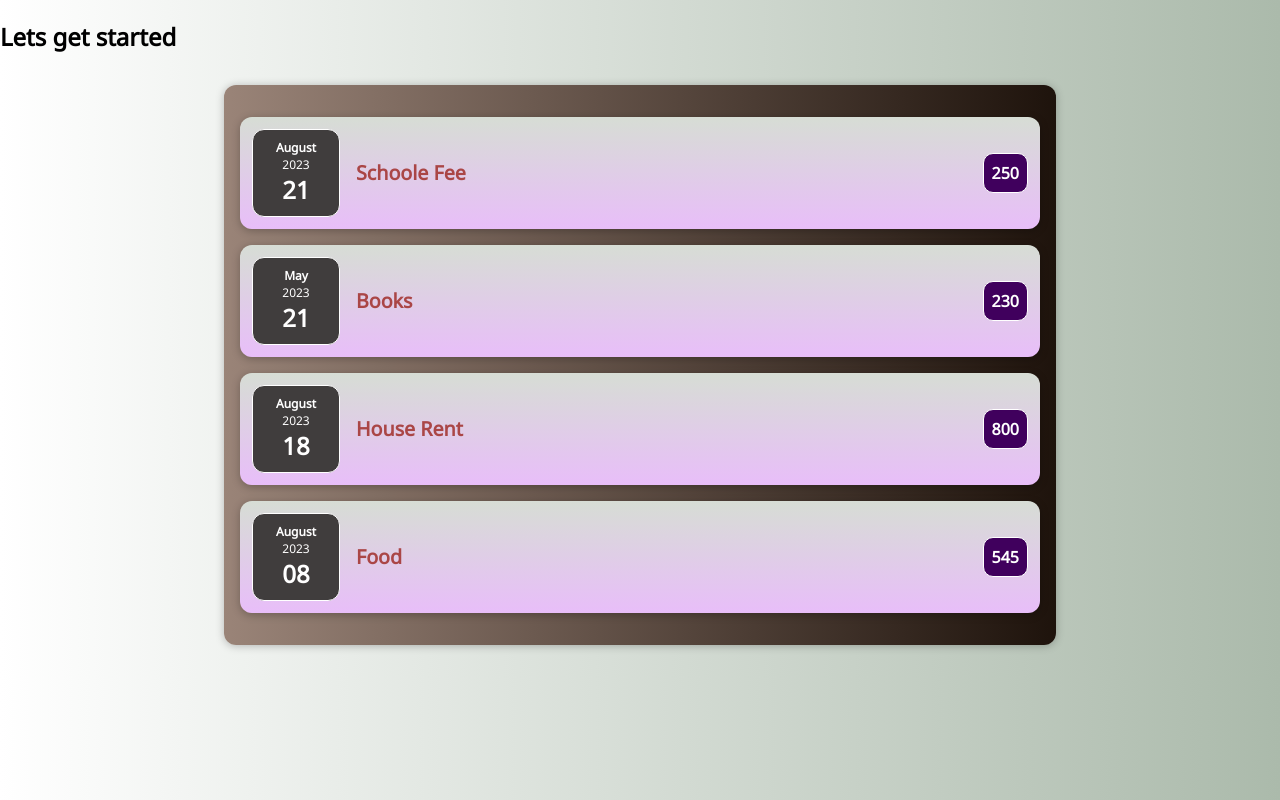
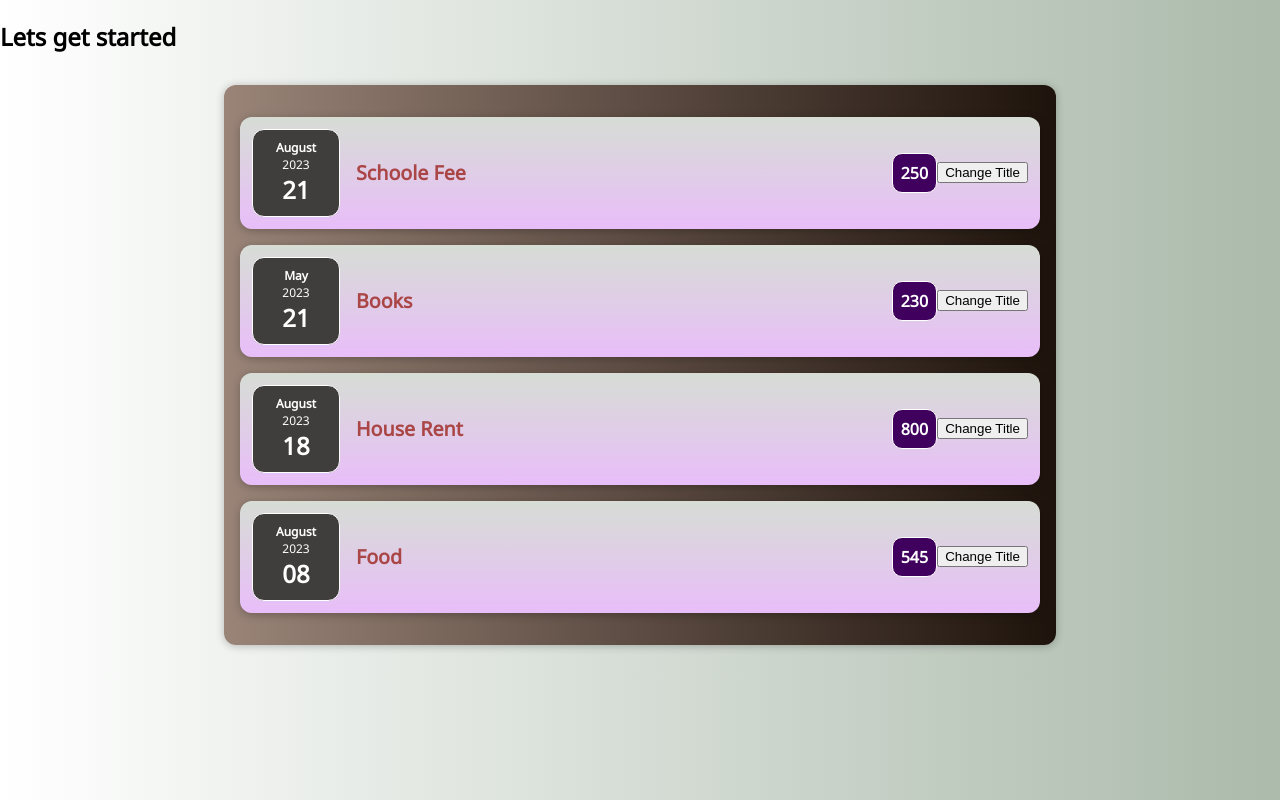
Before and after one commit to gitadityakumar/Reactjs-_-Learning, a React (Create React App) app in the folder expensetracker/: page / in a window 1280 px wide. Built offline with nearby package versions, Linux system fonts and the light colour scheme.

Commit message:
covered states in reactjs state hook in reactjs

```diff
--- a/expensetracker/src/Components/Expenses/ExpenseItem.js
+++ b/expensetracker/src/Components/Expenses/ExpenseItem.js
@@ -1,4 +1,4 @@
-import React from 'react';
+import React,{useState} from 'react';
 import "./ExpenseItem.css";
 
 import ExpenseDate from "./ExpenseDate";
@@ -6,15 +6,22 @@
 
 const ExpenseItem = (props) =>{
 
+   const [title , setTitle]= useState(props.title);
+
+   const clickHandler = () => {
+     setTitle('New Title..');
+   }
+
   //props is a object
   return (
     <Card className="expense-item">
       <ExpenseDate  date={props.date}/>
 
       <div className="expense-item_description">
-        <h2>{props.title}</h2>
+        <h2>{title}</h2>
         <div className="epense-item__price">{props.amount}</div>
       </div>
+      <button onClick={clickHandler}>Change Title</button>
     </Card>
   );
 }
```
